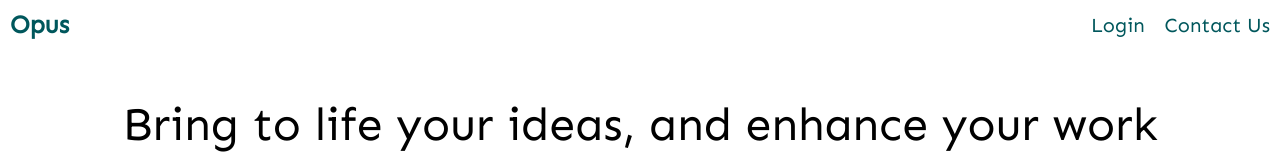
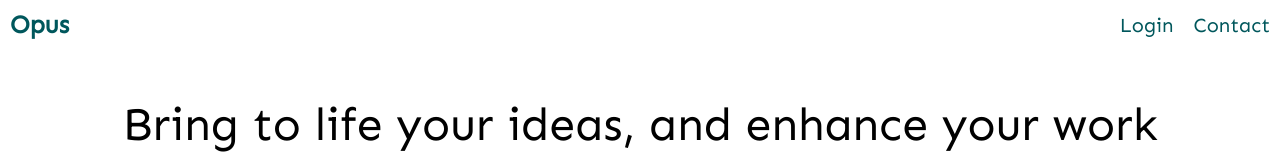
Before and after one commit to disha9112/Opus, a React (Create React App) app: page / in a window 1280 px wide. Shown: the top 160 px of the page. Built offline with nearby package versions, Linux system fonts and the light colour scheme.

Commit message:
minor changes

```diff
--- a/src/components/navbar/navbar.component.js
+++ b/src/components/navbar/navbar.component.js
@@ -23,7 +23,7 @@ const Navbar = () => {
           <li>Login</li>
         </Link>
         <Link className="btn-link" to="/contact">
-          <li>Contact Us</li>
+          <li>Contact</li>
         </Link>
       </div>
     </nav>
```
Also changed, not shown: 1 other file (tests, documents, lock files or other folders).
